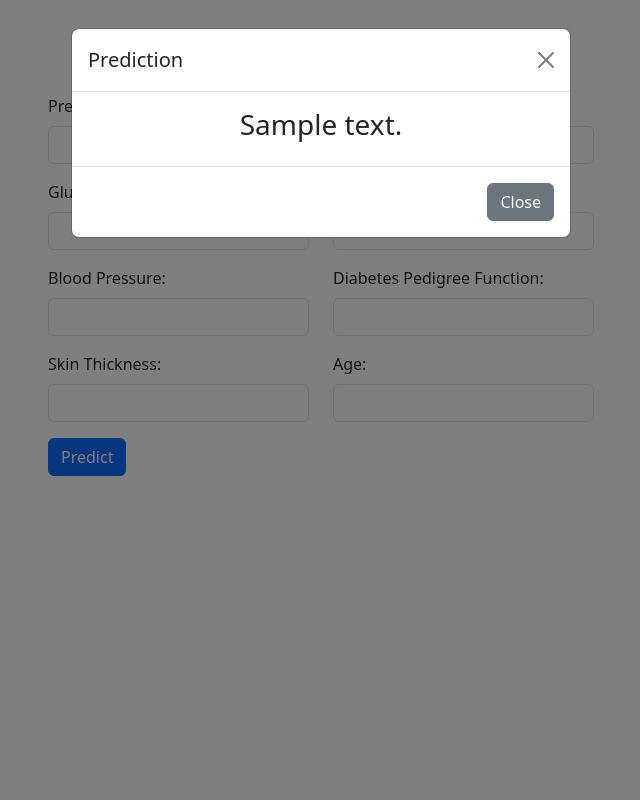
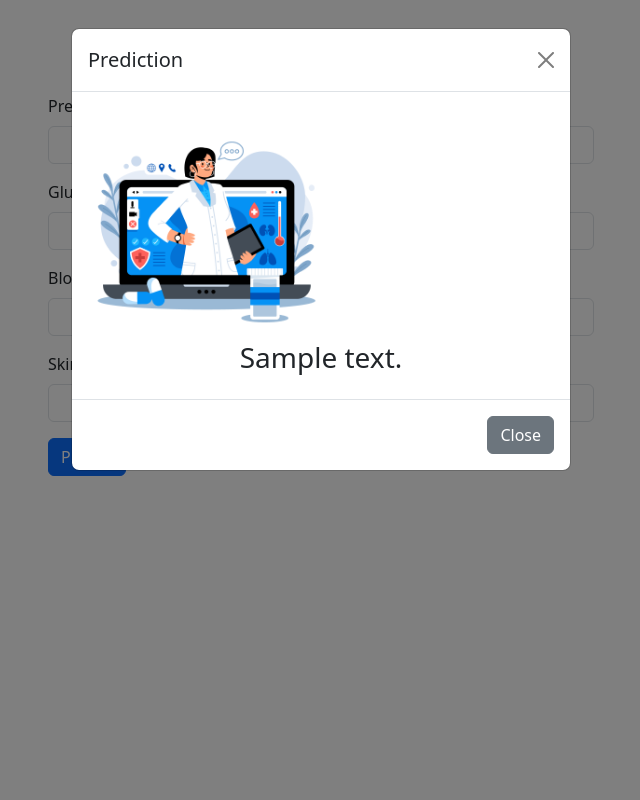
Before and after one commit to aanamin/apm, a Flask app: template web/templates/index.html in a window 1280 px wide. Shown: the whole page, without its empty margins (319-959 px from the left). Run offline with Flask 3, Linux system fonts and the light colour scheme; the template is opened without the code that fills it: most values are stand-ins (such as "Sample title", 1, 10 or a date in 2020); parts of the project's set-up code (start-up, migrations or seed data) failed here and were passed over.

Commit message:
add modal pop up image

```diff
--- a/web/templates/index.html
+++ b/web/templates/index.html
@@ -141,7 +141,12 @@
                     aria-label="Close"
                   ></button>
                 </div>
-                <div class="modal-body">
+                <div class="modal-body col">
+                  <img
+                    src="/web/templates/assets/sa 1.png"
+                    style="width: 50%"
+                    alt="png"
+                  />
                   {% if prediction_text %}
                   <h3 class="text-center">{{ prediction_text }}</h3>
                   {% endif %}
@@ -160,7 +165,9 @@
           </div>
           {% if prediction_text %}
           <script>
-            var myModal = new bootstrap.Modal(document.getElementById('predictionModal'));
+            var myModal = new bootstrap.Modal(
+              document.getElementById("predictionModal")
+            );
             myModal.show();
           </script>
           {% endif %}
```
Also changed, not shown: web/templates/assets/sa 1.png (added).
